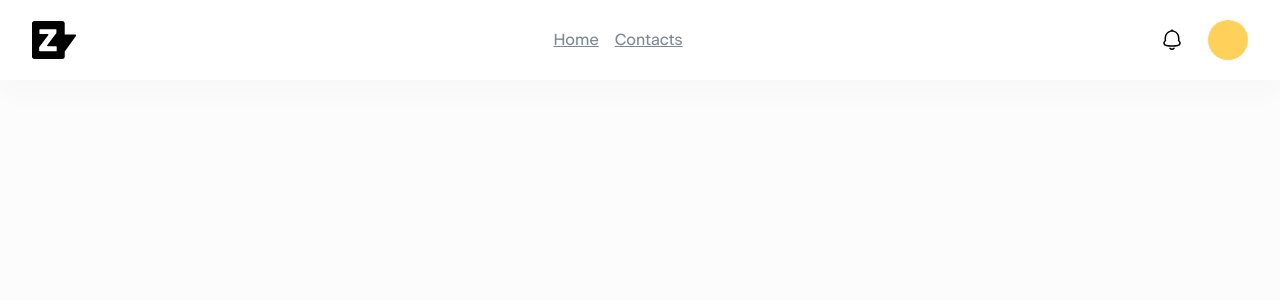
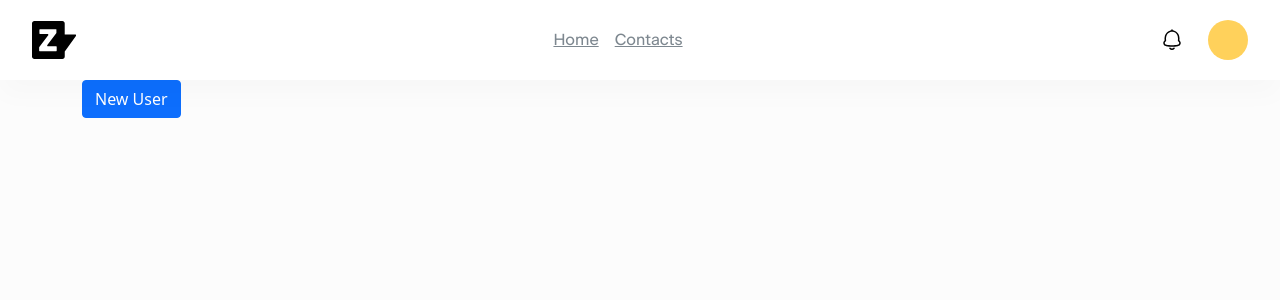
Before and after one commit to ttsssss/Zoee, a React (Create React App) app: page /contacts in a window 1280 px wide. Shown: the top 300 px of the page. Built offline with nearby package versions, Linux system fonts and the light colour scheme; the HTML template or start-up script is replaced by a standard one.

Commit message:
Finally fixed button bug!!

```diff
--- a/src/components/Contacts.jsx
+++ b/src/components/Contacts.jsx
@@ -1,15 +1,16 @@
-import React from "react";
-import "../App.css";
-import { Button } from 'reactstrap';
-import 'bootstrap/dist/css/bootstrap.css';
+import React from 'react';
+import '../App.css'
+import { Button } from 'react-bootstrap';
+import 'bootstrap/dist/css/bootstrap.min.css';
 
 
-function Contacts() {
-  return (
-    <Button type="button" class="btn btn-primary">
-      New User
-    </Button>
-  );
+const Contacts = () => {
+
+    return (
+        <div className="container">
+      <Button variant="primary">New User</Button>{' '}
+        </div>
+    );
 }
 
 export default Contacts;
--- a/src/components/Nav.jsx
+++ b/src/components/Nav.jsx
@@ -3,7 +3,7 @@
 import zoee from "../assets/images/logos.svg";
 import notifications from "../assets/images/notifications.svg";
 import { Link, NavLink } from "react-router-dom";
-// import Contacts from './Contacts';
+import Contacts from './Contacts';
 
 const Nav = () => {
   let activeStyle = {
--- a/src/styles/navigation.css
+++ b/src/styles/navigation.css
@@ -58,11 +58,3 @@
   order: 1;
   flex-grow: 0;
 }
-
-/* .isActive {
-
-} */
-ui.search {
-  margin-top: 50px;
-  text-align: center;
-}
```
